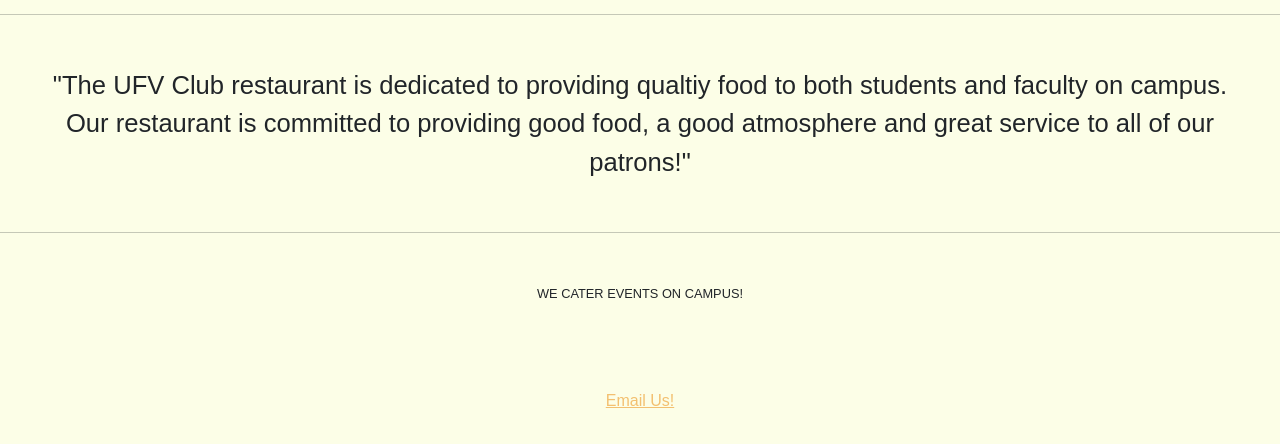
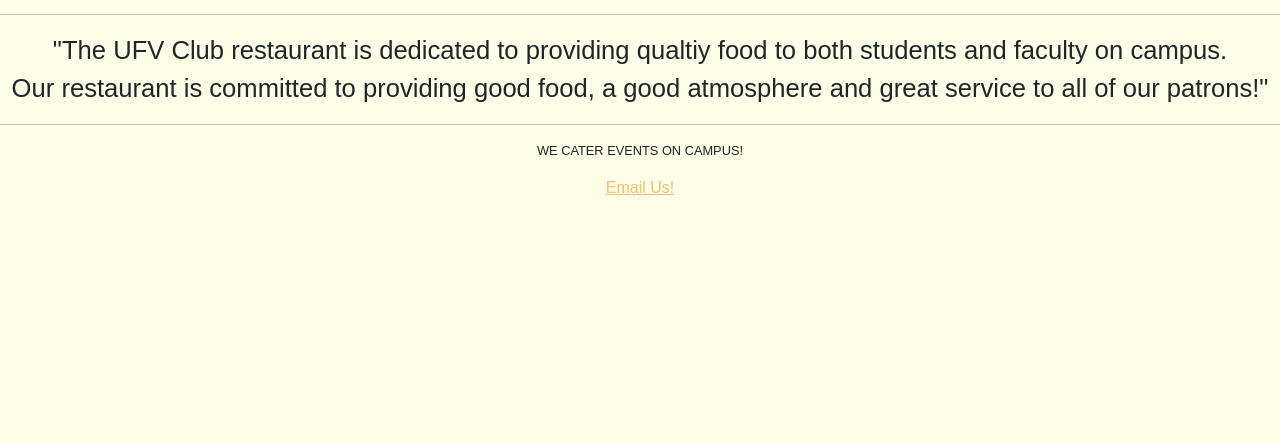
Before and after one commit to MandyCat333/UFVRestaurant, a plain HTML site: page index.html in a window 1280 px wide. Shown: the part 963-1407 px from the top of the page. After the commit the page ends 1179 px from the top, so only its background shows below. Drawn offline with nearby package versions, Linux system fonts and the light colour scheme.

Commit message:
Update index.html

```diff
--- a/index.html
+++ b/index.html
@@ -39,7 +39,7 @@
 	}
         p
 	{font-family: Arial, Helvetica, sans-serif;
-	 padding: 35px;
+	 padding: 35px,10px,30px;
 	}
 	a {
 	    width: 100 %;
```
